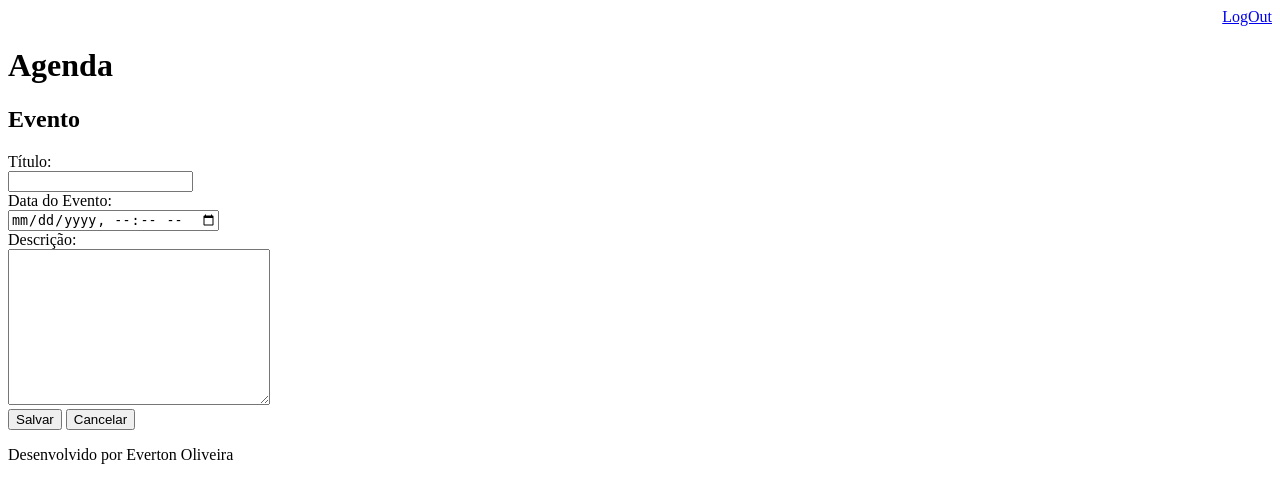
After one commit to contatoevertonoliveira/agenda, a Django app: page /agenda/evento/ in a window 1280 px wide. The commit adds this page. Shown: the top 503 px of the page. Run offline with Django 3.2, Linux system fonts and the light colour scheme; a user stored in the database is signed in.

Commit message:
Incluido template inserção

```diff
--- a/agenda/urls.py
+++ b/agenda/urls.py
@@ -21,9 +21,11 @@ from django.views.generic import RedirectView
 urlpatterns = [
     path('admin/', admin.site.urls),
     path('agenda/', views.lista_eventos),
-    #path('', views.index)
+    path('agenda/evento/', views.evento),
+    path('agenda/evento/submit', views.submit_evento),
     path('', RedirectView.as_view(url='/agenda/')),
     path('login/', views.login_user),
     path('login/submit', views.submit_login),
-    path('logout/', views.logout_user)
+    path('logout/', views.logout_user),
+
 ]
--- a/core/views.py
+++ b/core/views.py
@@ -31,3 +31,23 @@ def lista_eventos(request):
     evento = Evento.objects.filter(usuario=usuario)
     dados = {'eventos':evento}
     return render(request, 'agenda.html', dados)
+
+
+@login_required(login_url='/login/')
+def evento(request):
+    return render(request, 'evento.html')
+
+@login_required(login_url='/login/')
+def submit_evento(request):
+    if request.POST:
+        titulo = request.POST.get('titulo')
+        data_evento = request.POST.get('data_evento')
+        descricao = request.POST.get('descricao')
+        usuario = request.user
+        Evento.objects.create(
+            titulo=titulo,
+            data_evento=data_evento,
+            descricao=descricao,
+            usuario=usuario
+        )
+    return redirect('/')
--- /dev/null
+++ b/templates/evento.html
@@ -0,0 +1,24 @@
+{% extends "model-page.html" %} {% block content %}
+
+<h2>Evento</h2>
+
+<form action="submit" method="POST">{% csrf_token %}
+  <label for="">Título:</label>
+  <br />
+  <input type="text" name="titulo" id="" />
+  <br />
+  <label for="">Data do Evento:</label>
+  <br />
+  <input type="datetime-local" name="data_evento" id="" />
+  <br />
+  <label for="">Descrição:</label>
+  <br />
+  <textarea name="descricao" cols="30" rows="10"></textarea>
+  <br />
+  <button type="submit">Salvar</button>
+  <a href="/">
+    <button type="button">Cancelar</button>
+  </a>
+</form>
+
+{% endblock %}
```
Also changed, not shown: templates/agenda.html (+8 -4 lines), db.sqlite3, 1 other file.
